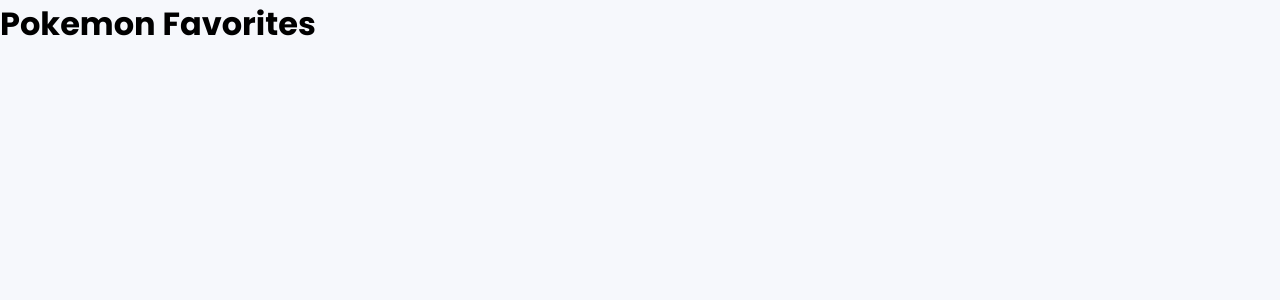
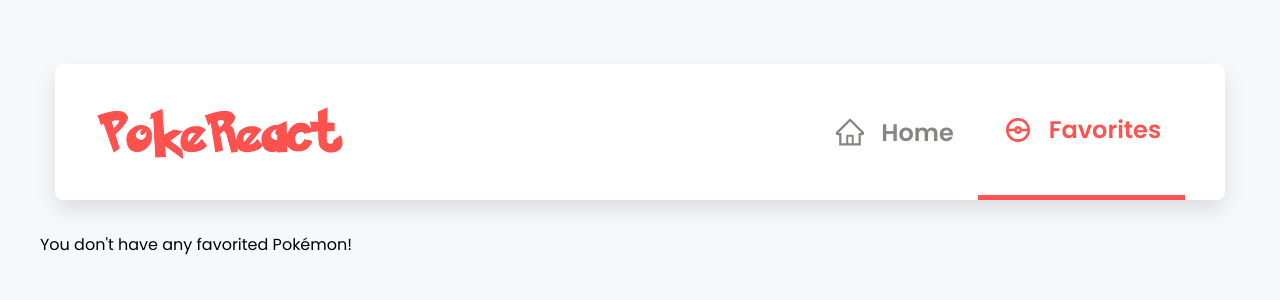
Before and after one commit to caiocezartg/pokereact-v2, a React (Create React App) app: page /pokemon/favorites in a window 1280 px wide. Shown: the top 300 px of the page. Built offline with nearby package versions, Linux system fonts and the light colour scheme.

Commit message:
✨ Add Favorites Page

```diff
--- a/src/App.js
+++ b/src/App.js
@@ -5,13 +5,15 @@
 import { GlobalStyle } from "./global/styles";
 import { ToastContainer } from "react-toastify";
 import "react-toastify/dist/ReactToastify.css";
+import Header from "./components/Header";
 
 function App() {
   return (
     <>
       <BrowserRouter>
+        <Header />
         <Routes>
-          <Route path="/" element={<PokemonHome />} />
+          <Route exact path="/" element={<PokemonHome />} />
           <Route path="pokemon/:pokemon" element={<PokemonInfo />} />
           <Route path="pokemon/favorites" element={<PokemonFavorites />} />
         </Routes>
--- /dev/null
+++ b/src/components/Header/index.jsx
@@ -0,0 +1,38 @@
+import React, { useState } from "react";
+import { Container, HeaderLink, MenuMobile } from "./styles";
+import logoPoke from "../../assets/logo.png";
+import { AiOutlineHome } from "react-icons/ai";
+import { CgPokemon } from "react-icons/cg";
+import { GiHamburgerMenu } from "react-icons/gi";
+import { GrClose } from "react-icons/gr";
+
+const Header = () => {
+  const [menuMobile, setMenuMobile] = useState(false);
+
+  return (
+    <Container>
+      <header>
+        <img src={logoPoke} alt="Logo PokeReact" />
+        <nav className={menuMobile ? "active" : null}>
+          <ul>
+            <li>
+              <HeaderLink to="/">
+                <AiOutlineHome /> Home
+              </HeaderLink>
+            </li>
+            <li>
+              <HeaderLink to="/pokemon/favorites">
+                <CgPokemon /> Favorites
+              </HeaderLink>
+            </li>
+          </ul>
+        </nav>
+        <MenuMobile onClick={() => setMenuMobile(!menuMobile)}>
+          {menuMobile ? <GrClose /> : <GiHamburgerMenu />}
+        </MenuMobile>
+      </header>
+    </Container>
+  );
+};
+
+export default Header;
--- /dev/null
+++ b/src/components/Header/styles.js
@@ -0,0 +1,118 @@
+import styled from "styled-components";
+import { NavLink } from "react-router-dom";
+
+export const Container = styled.div`
+  max-width: 75rem;
+  margin: 0 auto;
+  height: 100%;
+  display: flex;
+
+  header {
+    flex: 0 0 calc(100% - 30px);
+    margin: 4rem 15px 2rem;
+    background-color: #fff;
+    padding: 0 2.5rem;
+    border-radius: 0.5rem;
+    box-shadow: 0 10px 20px 0 rgba(0, 0, 0, 0.1);
+    display: flex;
+    justify-content: space-between;
+    align-items: center;
+    flex-wrap: wrap;
+
+    @media (max-width: 768px) {
+      padding: 2.5rem;
+      margin: 1rem 15px;
+
+      nav {
+        position: fixed;
+        background-color: #fff;
+        box-shadow: 0 10px 20px 0 rgba(0, 0, 0, 0.3);
+        border-radius: 0.5rem;
+        right: -100%;
+        top: 100px;
+        z-index: 9999;
+        transition: 0.3s ease-in-out;
+        opacity: 0;
+        overflow: hidden;
+
+        ul {
+          flex-direction: column;
+
+          li {
+            align-self: flex-end;
+          }
+        }
+
+        &.active {
+          position: absolute;
+          right: 15px;
+          opacity: 1;
+        }
+      }
+    }
+
+    img {
+      width: 250px;
+
+      @media (max-width: 768px) {
+        width: 200px;
+      }
+
+      @media (max-width: 320px) {
+        width: 150px;
+      }
+    }
+
+    nav ul {
+      display: flex;
+      align-items: center;
+      justify-content: center;
+    }
+  }
+`;
+
+export const HeaderLink = styled(NavLink)`
+  font-size: 1.5rem;
+  font-weight: 600;
+  color: #838681;
+  display: flex;
+  align-items: center;
+  padding: 3rem 1.5rem;
+  transition: 0.3s ease-in-out;
+
+  @media (max-width: 768px) {
+    padding: 1rem;
+  }
+
+  svg {
+    margin-right: 15px;
+    font-size: 2rem;
+    fill: #838681;
+  }
+
+  &:hover {
+    color: #ff5350;
+  }
+
+  &.active {
+    color: #ff5350;
+    border-bottom: 5px solid #ff5350;
+    transition: initial;
+
+    svg {
+      fill: #ff5350;
+    }
+
+    @media (max-width: 768px) {
+      border-bottom: none;
+    }
+  }
+`;
+
+export const MenuMobile = styled.span`
+  font-size: 1.8rem;
+
+  @media (min-width: 769px) {
+    display: none;
+  }
+`;
--- a/src/components/PokemonCard/index.jsx
+++ b/src/components/PokemonCard/index.jsx
@@ -9,11 +9,8 @@
   imgPokemon,
 }) => {
   return (
-    <Pokemon
-      typeOne={firstTypePokemon.type.name}
-      typeTwo={secondTypePokemon && secondTypePokemon.type.name}
-    >
-      <img src={imgPokemon} alt="Pokemon" />
+    <Pokemon typeOne={firstTypePokemon} typeTwo={secondTypePokemon}>
+      {imgPokemon && <img src={imgPokemon} alt="Pokemon" />}
 
       {idPokemon < 10 ? (
         <span>{`#00${idPokemon}`}</span>
@@ -21,13 +18,11 @@
         <span>{`#0${idPokemon}`}</span>
       )}
 
-      <h2>{namePokemon}</h2>
+      {namePokemon && <h2>{namePokemon}</h2>}
 
-      <p className="firstType">{firstTypePokemon.type.name}</p>
+      {firstTypePokemon && <p className="firstType">{firstTypePokemon}</p>}
 
-      {secondTypePokemon && (
-        <p className="secondType">{secondTypePokemon.type.name}</p>
-      )}
+      {secondTypePokemon && <p className="secondType">{secondTypePokemon}</p>}
     </Pokemon>
   );
 };
--- a/src/components/PokemonCard/styles.js
+++ b/src/components/PokemonCard/styles.js
@@ -34,7 +34,7 @@
   background-color: #fff;
   background-image: url(${pokeballIcon});
   background-size: 75%;
-  background-position: -50% -50%;
+  background-position: -90px 60px;
   background-repeat: no-repeat;
 
   border-radius: 1rem;
@@ -44,7 +44,7 @@
   }
 
   img {
-    width: 10rem;
+    width: 12rem;
     margin: -25% auto 0;
   }
 
--- a/src/pages/PokemonFavorites/index.jsx
+++ b/src/pages/PokemonFavorites/index.jsx
@@ -1,10 +1,54 @@
-import React from "react";
+import React, { useCallback, useEffect, useState } from "react";
+import { useNavigate } from "react-router-dom";
+import { Container, PokemonList } from "./styles";
+import PokemonCard from "../../components/PokemonCard";
 
 const PokemonFavorites = () => {
+  const [pokemons, setPokemons] = useState([]);
+  const navigate = useNavigate();
+
+  const getPokemonsStorage = useCallback(() => {
+    const pokemonLocalStorage = JSON.parse(
+      localStorage.getItem("pokemons") || "[]"
+    );
+
+    if (!pokemonLocalStorage.length) {
+      localStorage.removeItem("pokemons");
+    }
+
+    setPokemons(pokemonLocalStorage);
+  }, []);
+
+  useEffect(() => {
+    getPokemonsStorage();
+  }, [getPokemonsStorage]);
+
   return (
-    <div>
-      <h1>Pokemon Favorites</h1>
-    </div>
+    <Container>
+      {pokemons.length ? (
+        <PokemonList>
+          {pokemons &&
+            pokemons.map((pokemon, index) => {
+              return (
+                <li
+                  key={index}
+                  onClick={() => navigate(`/pokemon/${pokemon.id}`)}
+                >
+                  <PokemonCard
+                    idPokemon={pokemon.id}
+                    namePokemon={pokemon && pokemon.name}
+                    firstTypePokemon={pokemon.typeOne}
+                    secondTypePokemon={pokemon.typeTwo}
+                    imgPokemon={pokemon.image}
+                  />
+                </li>
+              );
+            })}
+        </PokemonList>
+      ) : (
+        <p>You don't have any favorited Pokémon!</p>
+      )}
+    </Container>
   );
 };
 
--- a/src/pages/PokemonFavorites/styles.js
+++ b/src/pages/PokemonFavorites/styles.js
@@ -0,0 +1,27 @@
+import styled from "styled-components";
+
+export const Container = styled.div`
+  max-width: 75rem;
+  margin: 0 auto;
+  height: 100%;
+`;
+
+export const PokemonList = styled.ul`
+  display: flex;
+  flex-wrap: wrap;
+  justify-content: center;
+  padding: 4rem 0 2rem;
+
+  li {
+    flex: 0 0 calc(33.333% - 30px);
+    margin: 0 15px 90px;
+
+    @media (min-width: 426px) and (max-width: 768px) {
+      flex: 0 0 calc(50% - 30px);
+    }
+
+    @media (max-width: 425px) {
+      flex: 0 0 calc(100% - 30px);
+    }
+  }
+`;
--- a/src/pages/PokemonHome/index.jsx
+++ b/src/pages/PokemonHome/index.jsx
@@ -69,8 +69,7 @@
         />
 
         <PokemonList>
-          {pokemons &&
-            pokemons.map((pokemon, index) => {
+          {pokemons.map((pokemon, index) => {
             return (
               <li
                 key={index}
@@ -79,8 +78,12 @@
                 <PokemonCard
                   idPokemon={pokemon.id}
                   namePokemon={pokemon.name}
-                    firstTypePokemon={pokemon.types[0]}
-                    secondTypePokemon={pokemon.types[1]}
+                  firstTypePokemon={
+                    pokemon.types[0] && pokemon.types[0].type.name
+                  }
+                  secondTypePokemon={
+                    pokemon.types[1] && pokemon.types[1].type.name
+                  }
                   imgPokemon={
                     pokemon.sprites.other["official-artwork"].front_default
                   }
```
Also changed, not shown: src/assets/logo.png (added). Lines whose indentation alone changed are shown as unchanged.
